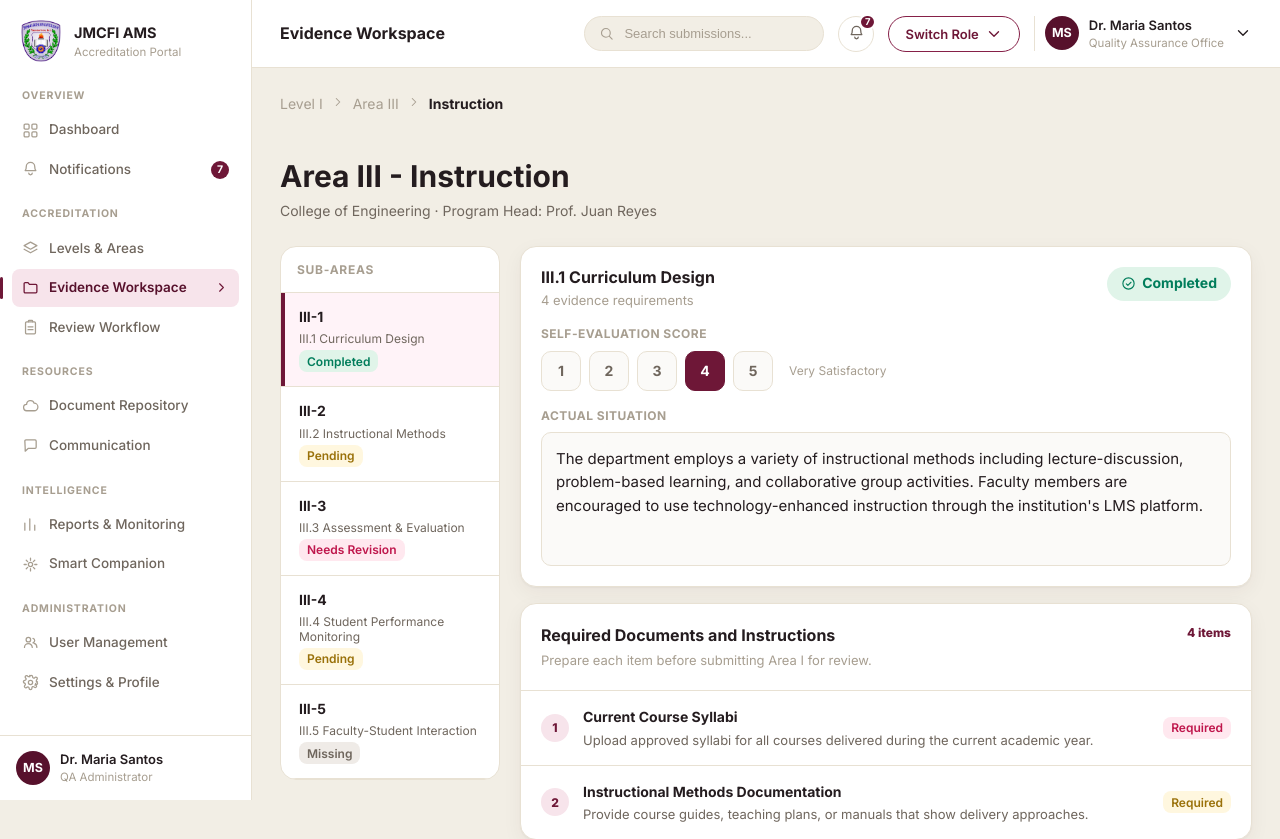
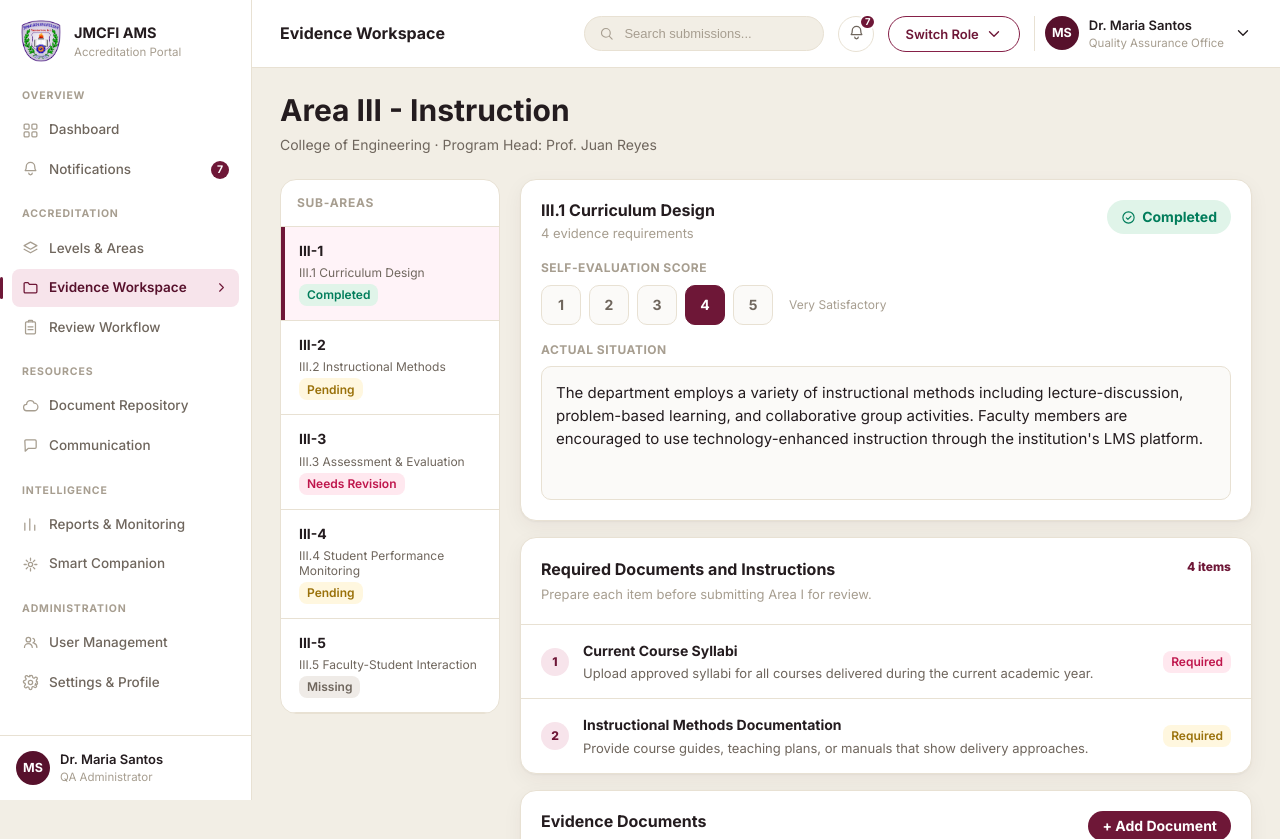
Before and after one commit to Ashhh02/accreditation_management_system, a Django app: page /accreditation/submission-workspace/ in a window 1280 px wide. Shown: the top 839 px of the page. Run offline with Django 5.2, Linux system fonts and the light colour scheme.

Commit message:
remove evidence workspace breadcrumb

```diff
--- a/accreditation/templates/accreditation/submission_workspace.html
+++ b/accreditation/templates/accreditation/submission_workspace.html
@@ -7,24 +7,6 @@
 
 {% block content %}
   <div class="workspace-page">
-    <div class="workspace-breadcrumb">
-      <a href="{% url 'accreditation:levels_areas' %}">Level I</a>
-      <span>{% icon 'chevron-right' 'trail-icon' %}</span>
-      {% if workspace.area_key %}
-        <a href="{% url 'accreditation:area_details' workspace.area_key %}">{{ workspace.area_code }}</a>
-      {% else %}
-        <span>{{ workspace.area_code }}</span>
-      {% endif %}
-      <span>{% icon 'chevron-right' 'trail-icon' %}</span>
-      {% if workspace.subarea_code %}
-        <a href="{% url 'accreditation:area_details' workspace.area_key %}">{{ workspace.area_name }}</a>
-        <span>{% icon 'chevron-right' 'trail-icon' %}</span>
-        <strong>{{ workspace.subarea_code }}</strong>
-      {% else %}
-        <strong>{{ workspace.area_name }}</strong>
-      {% endif %}
-    </div>
-
     <header class="workspace-header">
       <div class="workspace-header-copy">
         <h1>{{ workspace.area_code }} - {{ workspace.area_name }}</h1>
--- a/static/css/submission_workspace.css
+++ b/static/css/submission_workspace.css
@@ -1,35 +1,5 @@
 .workspace-page {
   width: 100%;
-}
-
-.workspace-breadcrumb {
-  display: flex;
-  align-items: center;
-  gap: 8px;
-  color: var(--color-text-faint);
-}
-
-.workspace-breadcrumb {
-  margin-bottom: 46px;
-  font-size: 14px;
-}
-
-.workspace-breadcrumb strong {
-  color: var(--color-text);
-}
-
-.workspace-breadcrumb a {
-  color: var(--color-text-faint);
-  text-decoration: none;
-}
-
-.workspace-breadcrumb a:hover {
-  color: var(--maroon-700);
-}
-
-.trail-icon {
-  width: 14px;
-  height: 14px;
 }
 
 .workspace-header {
```
